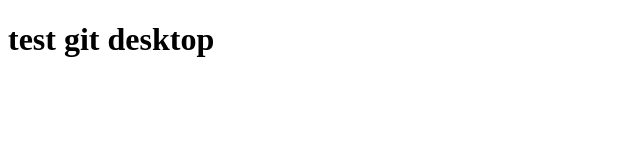
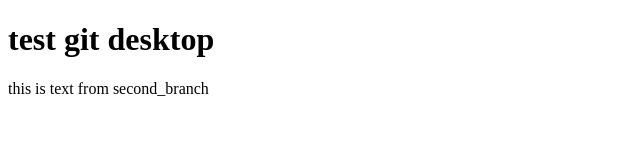
Before and after one commit to aminointer1997/git-test, a plain HTML site: page index.html in a window 1280 px wide. Shown: the whole page, without its empty margins (0-640 px from the left). Drawn offline with Linux system fonts and the light colour scheme.

Commit message:
add main and text
add main and text

```diff
--- a/index.html
+++ b/index.html
@@ -9,5 +9,7 @@
 <body>
     <h1>test git desktop</h1>
 
+    <main>this is text from second_branch</main>
+
 </body>
 </html>
```
